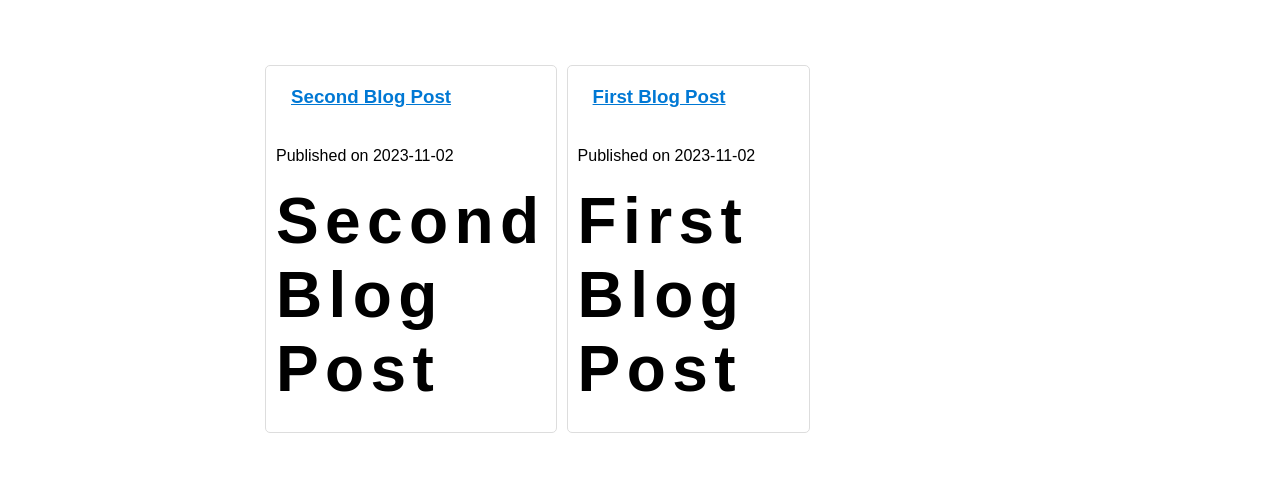
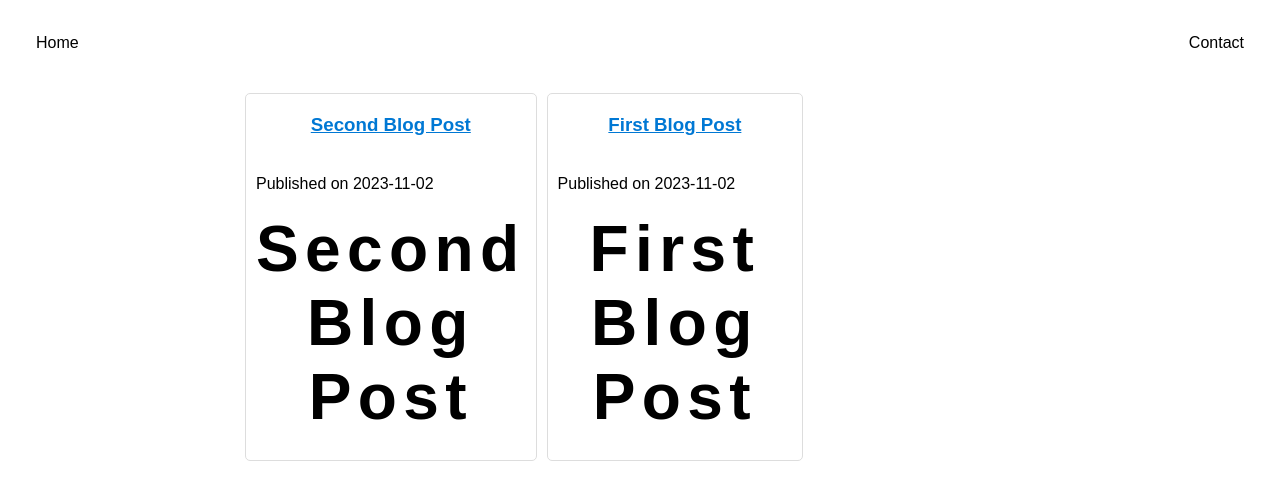
Before and after one commit to rca0/rca0.github.io, a Jekyll site: the page built from blog.html, in a window 1280 px wide. Shown: the top 500 px of the page. Built offline with Jekyll 4.4.1, drawn with Linux system fonts in a browser that asks for light colours.

Commit message:
fix: blog page

```diff
--- a/blog.html
+++ b/blog.html
@@ -1,7 +1,20 @@
 ---
-layout: default
 ---
 
+<!DOCTYPE html>
+<html>
+<head>
+    <meta charset="utf-8">
+    <meta name="viewport" content="width=device-width, initial-scale=1.0">
+    <title>{{ page.title }}</title>
+    <link rel="stylesheet" href="{{ 'css/front.css' | relative_url }}">
+    <link rel="stylesheet" href="{{ 'css/post.css' | relative_url }}">
+</head>
+<body>
+    <div class="menu">
+        <a class="left" href="/">Home</a>
+        <a class="right" href="mailto:{{ site.email }}">Contact</a>
+    </div>
     <main>
         <div class="column-card">
             {% for post in site.posts %}
@@ -13,3 +26,5 @@
             {% endfor %}
         </div>
     </main>
+</body>
+</html>
--- a/css/post.css
+++ b/css/post.css
@@ -17,7 +17,7 @@
 
 h1, h2, h3 {
     font-family: 'Work Sans', Arial, sans-serif; /* Use the 'Work Sans' font for headings */
-    text-align: left;
+    text-align: center;
     font-weight: bold;
     margin: 10px 0;
 }
```
Lines whose indentation alone changed are shown as unchanged.
